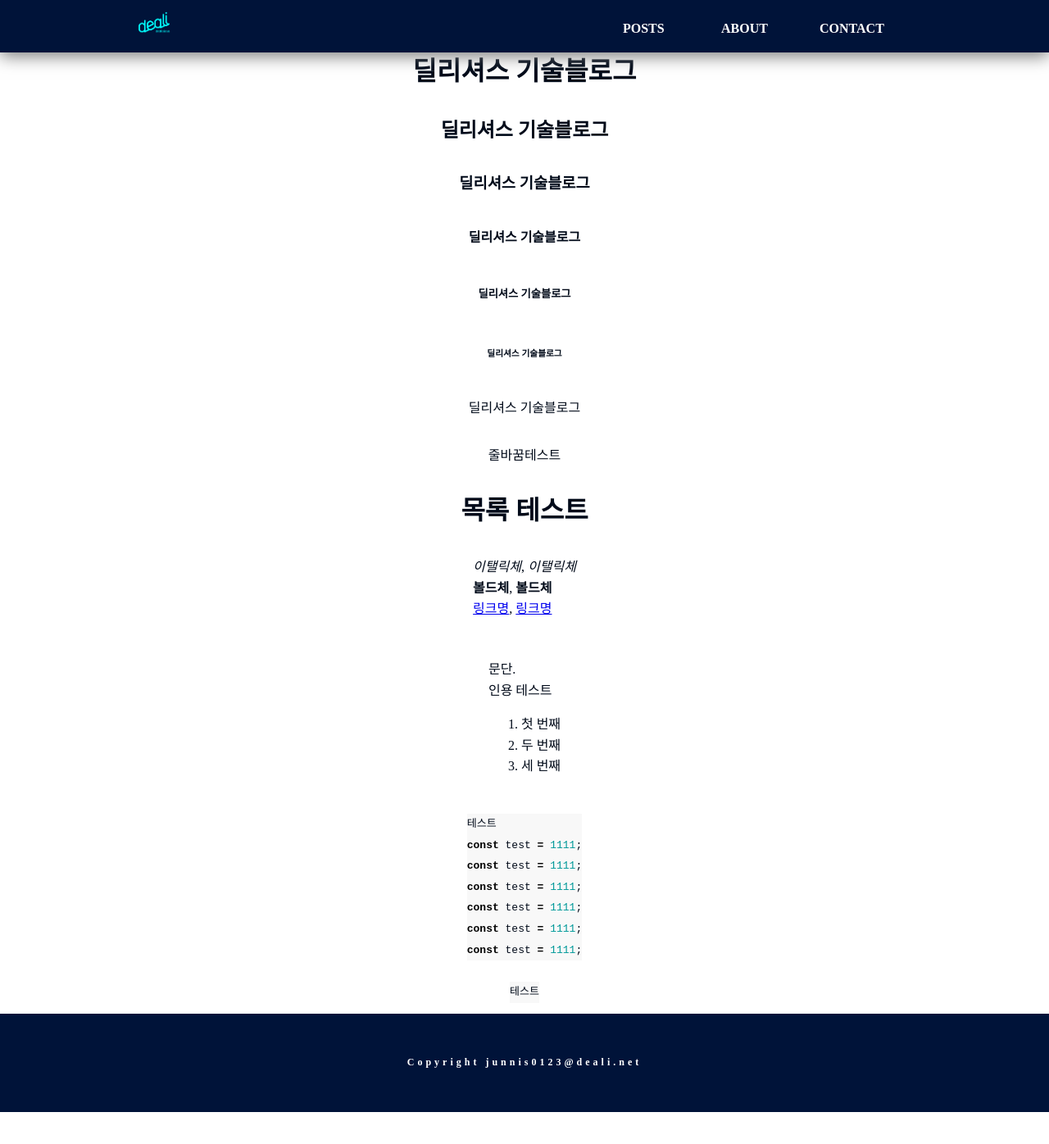
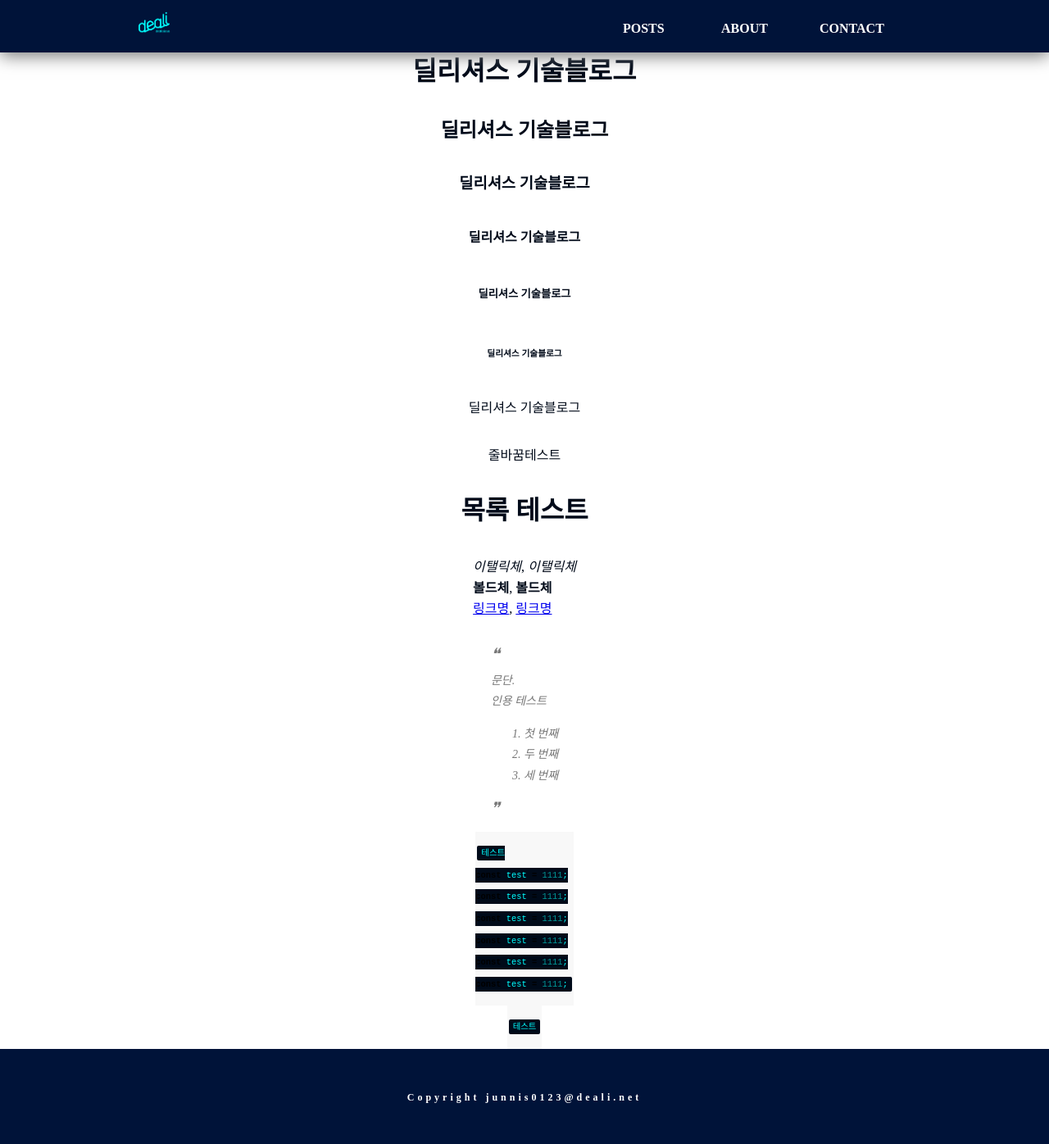
Before and after one commit to dealicious-inc/dealicious-inc.github.io, a Jekyll site: the page built from about.md, in a window 1280 px wide and 1400 px high, scrolled down 255 px. Shown: the top 1396 px of the window at 82% size. Built offline with Jekyll 4.4.1, drawn with Linux system fonts in a browser that asks for light colours; before the commit the page ends 1612 px from its top, so only the background shows below that.

Commit message:
더미 포스트 삭제, style 수정(인용문 스타일 ,inline code 스타일, 작은 이미지 폭 100%를 max-width로 변경)

```diff
--- a/_sass/main.scss
+++ b/_sass/main.scss
@@ -4,6 +4,30 @@ body {
   margin: 0;
   color: white;
   line-height: 1.6em;
+  code {
+    color: #00FFFF;
+    background-color: #000A19;
+    border-radius: 2px;
+    font-size: 0.8em;
+    margin: 0 2px;
+    padding: 3px 5px;
+  }
+  blockquote{
+    font-style: italic;
+    font-size: 14px;
+    color: #777777;
+    >p {
+      margin: 4px 0;
+    }
+    &::before {
+      content: '❝';
+      font-size: 20px;
+    }
+    &::after {
+      content: '❞';
+      font-size: 20px;
+    }
+  }
 
   h1 {
     font-size: 32px;
@@ -11,7 +35,30 @@ body {
   }
   p {
     >img{
-      width: 100%;
+      display: flex;
+      justify-content: center;
+      max-width: 100%;
+      text-align: center;
+      margin: 0 !important;
+    }
+  }
+  table {
+    border-spacing: 0;
+    width: 100%;
+    border-collapse: collapse;
+    tr{
+      th{
+        background-color: #000A19;
+        color: white;
+        border: 1px solid #000A19;
+        &+th {
+          border-left: 1px solid white !important;
+        }
+      }
+      td{
+        border: 1px solid #000A19;
+      }
+
     }
   }
 }
--- a/_sass/rouge.scss
+++ b/_sass/rouge.scss
@@ -209,5 +209,6 @@
   color: #bbbbbb;
 }
 .highlight {
+  overflow: scroll;
   background-color: #f8f8f8;
 }
--- a/index.html
+++ b/index.html
@@ -6,8 +6,11 @@ title: Home
     {% for post in site.posts %}
     <li class="post-list__item">
         <a href="{{ post.url }}">
-            <img src="/assets/image/default/logo-05-01.png"/>
+            <img src="/assets/image/{{ post.thumbnail | default: 'thumbnail/default.png' }}"/>
             <div>
+                <div class="post-list__item--title">
+                    {{ post.file }}
+                </div>
                 <div class="post-list__item--title">
                     {{ post.title }}
                 </div>
```
Also changed, not shown: _posts/2020-12-03-title.md (deleted, +0 -10 lines), _posts/2020-12-04-title.md (deleted, +0 -10 lines), _posts/2020-12-05-test.md (+2 -1 lines), assets/image/thumbnail/default.png (added).
